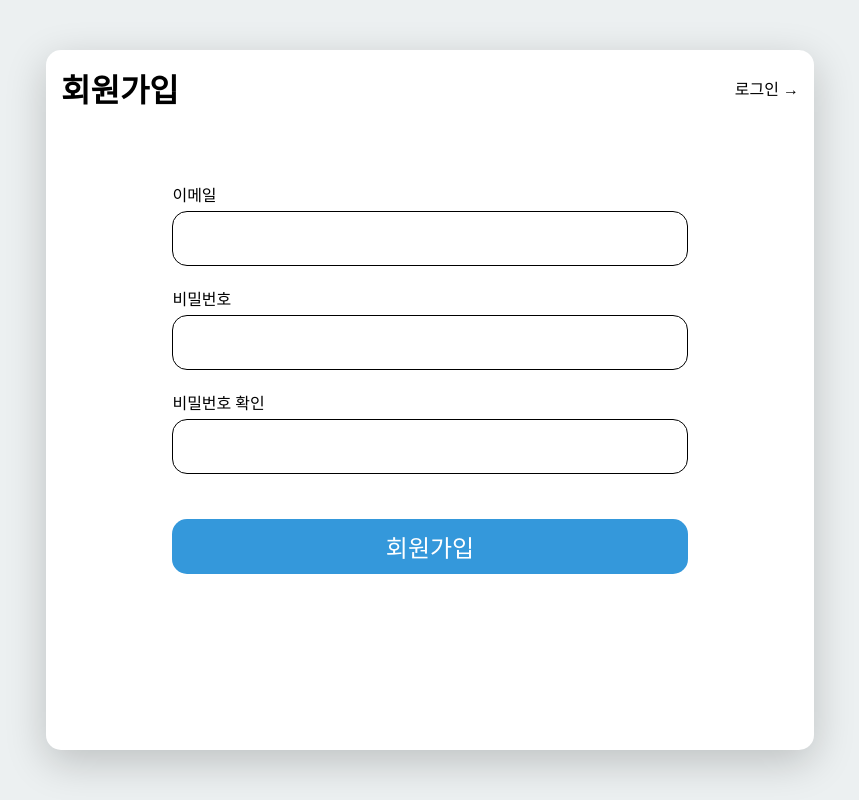
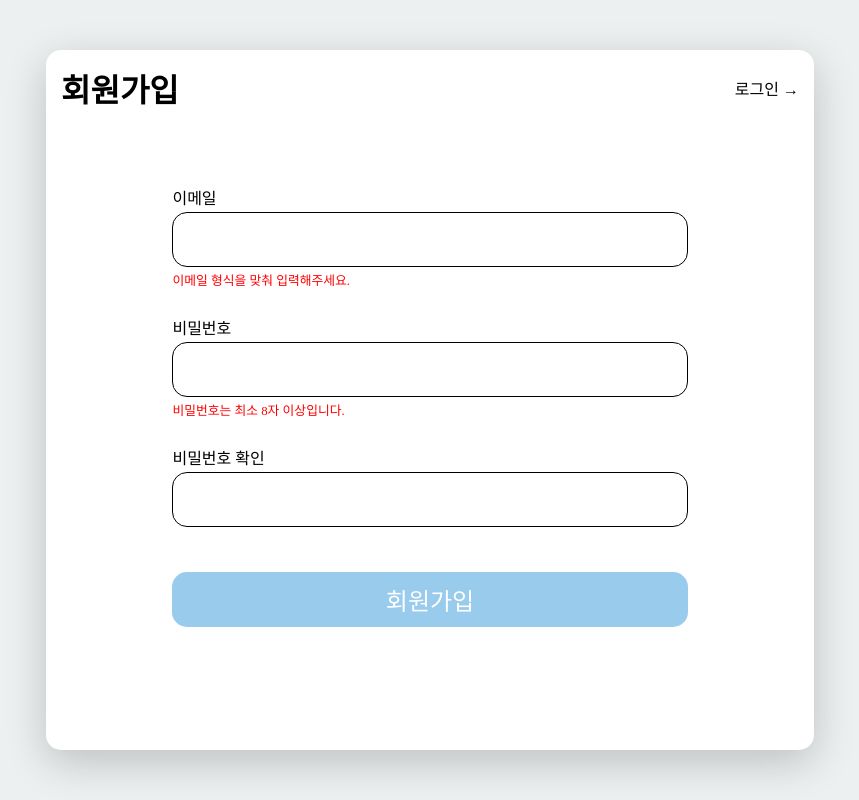
Before and after one commit to natural-nine/wanted-pre-onboarding-frontend, a React (Create React App) app: page / in a window 1280 px wide. Shown: the whole page, without its empty margins (210-1069 px from the left). Built offline with nearby package versions, Linux system fonts and the light colour scheme.

Commit message:
readme 및 버튼활성화

```diff
--- a/src/components/SignIn.js
+++ b/src/components/SignIn.js
@@ -1,7 +1,17 @@
 import React from "react";
 import styled from "styled-components";
 
-const SignIn = ({ setIsLogin, idRef, passwordRef, SignInSubmit, isErrorMsg }) => {
+const SignIn = ({
+  setIsLogin,
+  idRef,
+  passwordRef,
+  SignInSubmit,
+  isErrorMsg,
+  emailChange,
+  passwordChange,
+  isMailActive,
+  isPwActive,
+}) => {
   return (
     <Wrap>
       <TitleBox>
@@ -17,19 +27,29 @@ const SignIn = ({ setIsLogin, idRef, passwordRef, SignInSubmit, isErrorMsg }) =>
       <UserForm onSubmit={SignInSubmit}>
         <InputBox>
           <span>이메일</span>
-          <input type={"text"} ref={idRef} />
+          <input type={"text"} ref={idRef} onChange={emailChange} />
+          {!isMailActive && <span>이메일 형식을 맞춰 입력해주세요.</span>}
         </InputBox>
         <InputBox>
           <span>비밀번호</span>
-          <input type={"password"} ref={passwordRef} />
+          <input
+            type={"password"}
+            ref={passwordRef}
+            onChange={passwordChange}
+          />
+          {!isPwActive && <span>비밀번호는 최소 8자 이상입니다.</span>}
         </InputBox>
         <ErrorBox>
-          <span>
-            {isErrorMsg}
-          </span>
+          <span>{isErrorMsg}</span>
         </ErrorBox>
         <SubmitBox>
-          <SubmitButton>로그인</SubmitButton>
+          {isMailActive && isPwActive ? (
+            <SubmitButton>회원가입</SubmitButton>
+          ) : (
+            <FakeBox>
+              <span>회원가입</span>
+            </FakeBox>
+          )}
         </SubmitBox>
       </UserForm>
     </Wrap>
@@ -72,7 +92,7 @@ const InputBox = styled.div`
   margin-left: 30%;
   margin-top: 20px;
   span {
-    margin-bottom: 5px;
+    margin: 3px 0px 3px 0px;
   }
   input {
     width: 70%;
@@ -81,6 +101,10 @@ const InputBox = styled.div`
     padding: 5px 20px;
     font-size: 1.3rem;
     border: 1px solid;
+  }
+  span:last-child {
+    color: red;
+    font-size: 0.8rem;
   }
 `;
 const SubmitBox = styled.div`
@@ -104,8 +128,24 @@ const ErrorBox = styled.div`
   justify-content: center;
   align-items: center;
   margin-top: 5px;
-  span{
+  span {
     color: red;
   }
 `;
+
+const FakeBox = styled.div`
+  width: 100%;
+  height: 55px;
+  border-radius: 15px;
+  border: none;
+  background-color: #3498db;
+  display: flex;
+  justify-content: center;
+  align-items: center;
+  opacity: 0.5;
+  span {
+    font-size: 1.5rem;
+    color: #fff;
+  }
+`;
 export default SignIn;
--- a/src/components/SignUp.js
+++ b/src/components/SignUp.js
@@ -7,7 +7,11 @@ const SignUp = ({
   passwordRef,
   passwordConfirmRef,
   setIsLogin,
-  isErrorMsg
+  isErrorMsg,
+  emailChange,
+  passwordChange,
+  isMailActive,
+  isPwActive,
 }) => {
   return (
     <Wrap>
@@ -24,23 +28,33 @@ const SignUp = ({
       <UserForm onSubmit={SignUpSubmit}>
         <InputBox>
           <span>이메일</span>
-          <input type={"text"} ref={idRef} />
+          <input type={"text"} ref={idRef} onChange={emailChange} />
+          {!isMailActive && <span>이메일 형식을 맞춰 입력해주세요.</span>}
         </InputBox>
         <InputBox>
           <span>비밀번호</span>
-          <input type={"password"} ref={passwordRef} />
+          <input
+            type={"password"}
+            ref={passwordRef}
+            onChange={passwordChange}
+          />
+          {!isPwActive && <span>비밀번호는 최소 8자 이상입니다.</span>}
         </InputBox>
         <InputBox>
           <span>비밀번호 확인</span>
           <input type={"password"} ref={passwordConfirmRef} />
         </InputBox>
         <ErrorBox>
-          <span>
-            {isErrorMsg}
-          </span>
+          <span>{isErrorMsg}</span>
         </ErrorBox>
         <SubmitBox>
-          <SubmitButton>회원가입</SubmitButton>
+          {isMailActive && isPwActive ? (
+            <SubmitButton>회원가입</SubmitButton>
+          ) : (
+            <FakeBox>
+              <span>회원가입</span>
+            </FakeBox>
+          )}
         </SubmitBox>
       </UserForm>
     </Wrap>
@@ -81,8 +95,8 @@ const InputBox = styled.div`
   flex-direction: column;
   margin-left: 30%;
   margin-top: 20px;
-  span{
-    margin-bottom: 5px;
+  span {
+    margin: 3px 0px 3px 0px;
   }
   input {
     width: 70%;
@@ -92,6 +106,10 @@ const InputBox = styled.div`
     font-size: 1.3rem;
     border: 1px solid black;
   }
+  span:last-child {
+    color: red;
+    font-size: 0.8rem;
+  }
 `;
 const SubmitBox = styled.div`
   margin-top: 5px;
@@ -100,7 +118,7 @@ const SubmitBox = styled.div`
 const SubmitButton = styled.button`
   width: 100%;
   height: 55px;
-  border-radius:15px;
+  border-radius: 15px;
   border: none;
   background-color: #3498db;
   color: #fff;
@@ -115,9 +133,24 @@ const ErrorBox = styled.div`
   justify-content: center;
   align-items: center;
   margin-top: 5px;
-  span{
+  span {
     color: red;
   }
-`
+`;
+const FakeBox = styled.div`
+  width: 100%;
+  height: 55px;
+  border-radius: 15px;
+  border: none;
+  background-color: #3498db;
+  display: flex;
+  justify-content: center;
+  align-items: center;
+  opacity: 0.5;
+  span {
+    font-size: 1.5rem;
+    color: #fff;
+  }
+`;
 
 export default SignUp;
--- a/src/pages/Home.js
+++ b/src/pages/Home.js
@@ -18,6 +18,10 @@ const Home = () => {
   // 에러메세지 핸들링 state
   const [isErrorMsg, isSetErrorMsg] = useState("");
 
+  // email 정규식 버튼 활성화
+  const [isMailActive, setIsMailActive] = useState(false);
+  // password 정규식 버튼 활성화
+  const [isPwActive, setIsPwActive] = useState(false);
   // boolean 으로 회원가입, 로그인 컴포넌트 보여주기
   const [isLogin, setIsLogin] = useState(false);
 
@@ -94,7 +98,23 @@ const Home = () => {
     }
   }, [localUserToken]);
 
+  // email 정규식 버튼 활성화
+  const emailChange = (e) => {
+    if(emailRegEx.test(e.target.value)){
+      setIsMailActive(true);
+    }else{
+      setIsPwActive(false);
+    };
+  };
 
+  // password 정규식 버튼 활성화
+  const passwordChange = (e) => {
+    if(e.target.value.match(passwordRegEx) !== null){
+      setIsPwActive(true);
+    }else{
+      setIsPwActive(false);
+    };
+  };
   return (
     <Wrap>
       {isLogin ? (
@@ -104,6 +124,10 @@ const Home = () => {
           setIsLogin={setIsLogin}
           SignInSubmit={SignInSubmit}
           isErrorMsg={isErrorMsg}
+          emailChange={emailChange}
+          passwordChange={passwordChange}
+          isPwActive={isPwActive}
+          isMailActive={isMailActive}
         />
       ) : (
         <SignUp
@@ -113,6 +137,10 @@ const Home = () => {
           SignUpSubmit={SignUpSubmit}
           setIsLogin={setIsLogin}
           isErrorMsg={isErrorMsg}
+          emailChange={emailChange}
+          passwordChange={passwordChange}
+          isPwActive={isPwActive}
+          isMailActive={isMailActive}
         />
       )}
     </Wrap>
@@ -122,7 +150,6 @@ const Home = () => {
 const Wrap = styled.div`
   width: 100%;
   height: 100vh;
-  /* border: 1px solid red; */
   margin: auto;
   display: flex;
   flex-direction: column;
```
Also changed, not shown: 1 other file (tests, documents, lock files or other folders).
